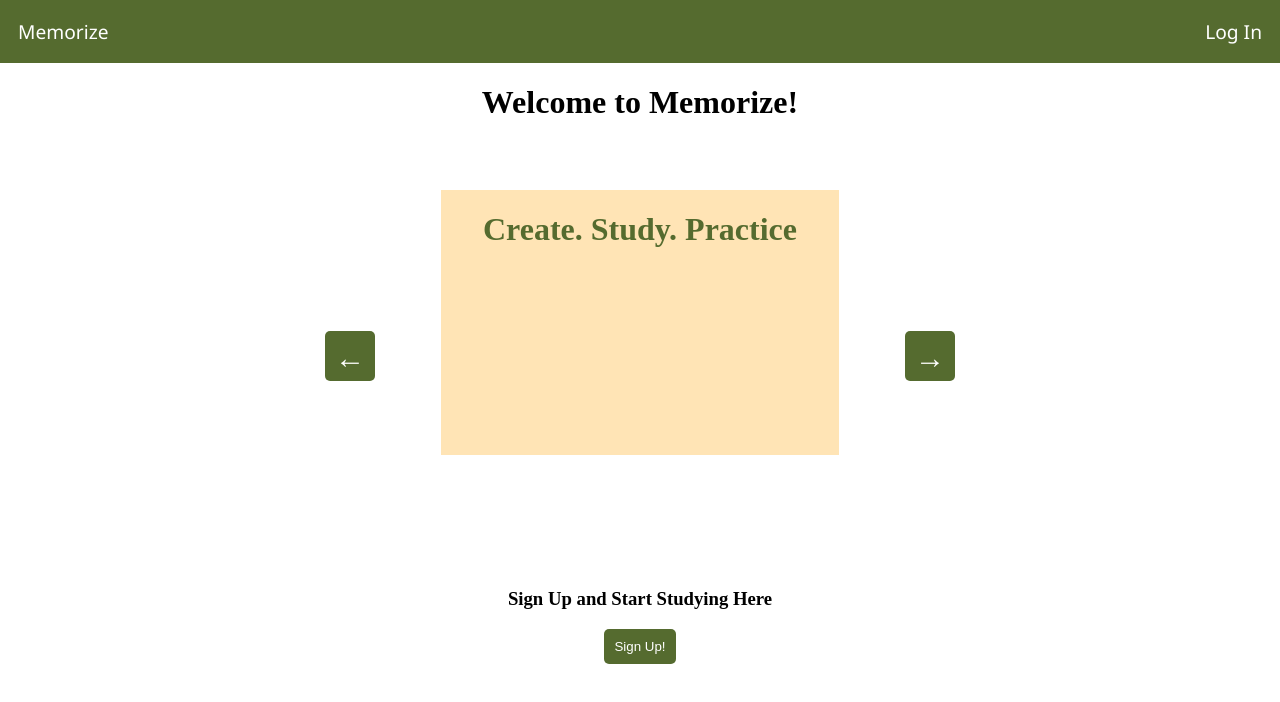
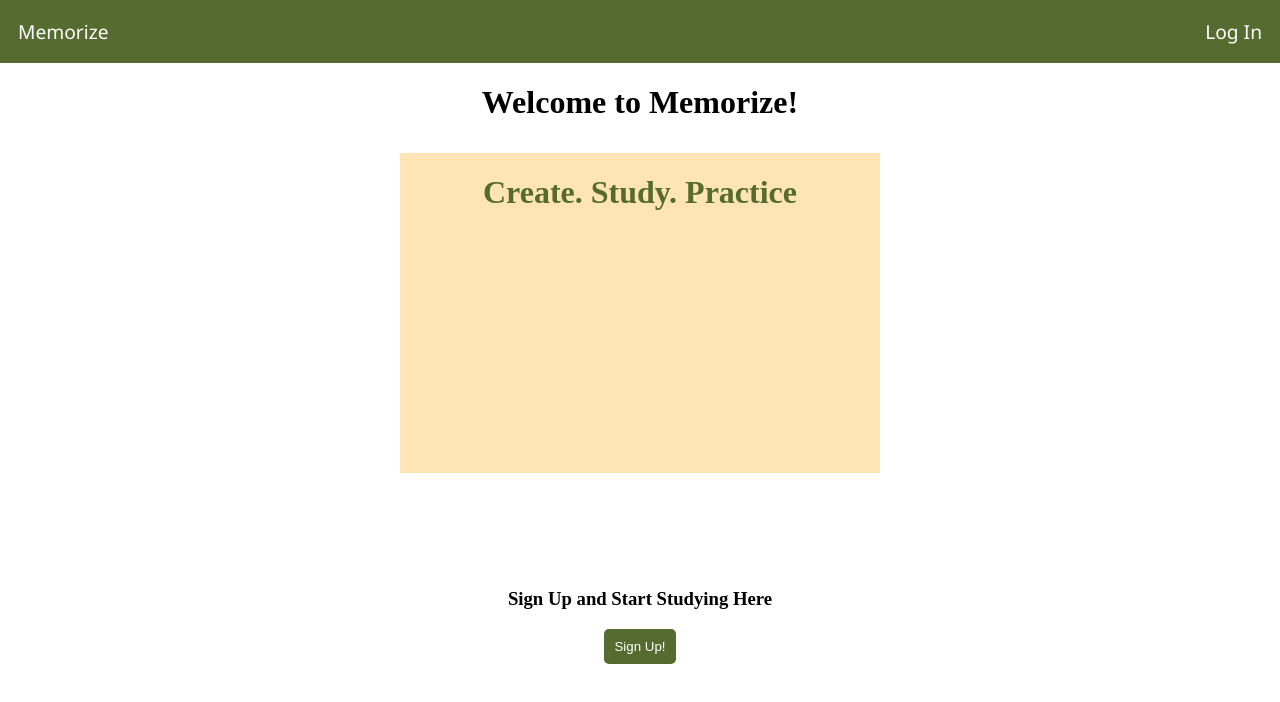
Before and after one commit to mailee-dizon/memorize, a Next.js app: page / in a window 1280 px wide. Shown: the top 702 px of the page. Built offline with nearby package versions, Linux system fonts and the light colour scheme; no server answers.

Commit message:
debugging home page

```diff
--- a/app/globals.css
+++ b/app/globals.css
@@ -12,7 +12,7 @@ body {
 }
 
 .flip-card-home {
-  width: 100%;
+  width: 50%;
   aspect-ratio: 3/2;
   margin: auto;
   text-align: center;
--- a/app/page.tsx
+++ b/app/page.tsx
@@ -1,37 +1,16 @@
 "use client"
-import { useState } from "react";
 import { useRouter } from "next/navigation";
 import { HomeFlashcard } from "./FlashCard/components/Flashcard";
 
 export default function Home() {
   const router = useRouter();
-  const [cardsIndex, setCardsIndex] = useState(0);
-
-  const cards = [<HomeFlashcard front="Create. Study. Practice" back="Create your own digitial flashcards so you can study on the go."/>,
-                 <HomeFlashcard front="" back=""/>]
-  const previousCard = () => {
-    if (cardsIndex === 0) {
-            setCardsIndex(cards.length - 1);
-        } else {
-            setCardsIndex(cardsIndex - 1);
-        }
-  }
-  const nextCard = () => {
-      if (cardsIndex === cards.length - 1) {
-          setCardsIndex(0);
-      } else {
-          setCardsIndex(cardsIndex + 1);
-      }
-  }
 
   return (
     <div>
       <h1 style={{textAlign: "center"}}>Welcome to Memorize!</h1>
-      <div style={{display: "flex",  width: "50%", aspectRatio: "3/2", margin: "auto"}}>
-        <button style={{backgroundColor: "darkolivegreen", margin: "auto", marginLeft: "5px", border: "none", color: "white", fontSize: "30px", height: "50px", width: "50px", flexShrink: "30", textAlign: "center"}} type="button" onClick={previousCard} className="ib1">&#8592;</button>
-        <div className="flip-card-home">{cards[cardsIndex]}</div>
-        <button style={{backgroundColor: "darkolivegreen", margin: "auto", marginRight: "5px", border: "none", color: "white", fontSize: "30px", height: "50px", flexShrink: "30", textAlign: "center"}} type="button" onClick={nextCard} className="ib2">&#8594;</button>
-      </div>
+        <div className="flip-card-home">
+          <HomeFlashcard front="Create. Study. Practice" back="Create your own digitial flashcards so you can study on the go."/>
+        </div>
       <h3 style={{textAlign: "center"}}>Sign Up and Start Studying Here</h3>
       <button style={{display: "block", margin: "auto"}} onClick={() => {router.push("./Pages/SignupPage")}}>Sign Up!</button>
     </div>
```
Also changed, not shown: app/FlashCard/utils/cards.tsx (deleted, +0 -7 lines).
